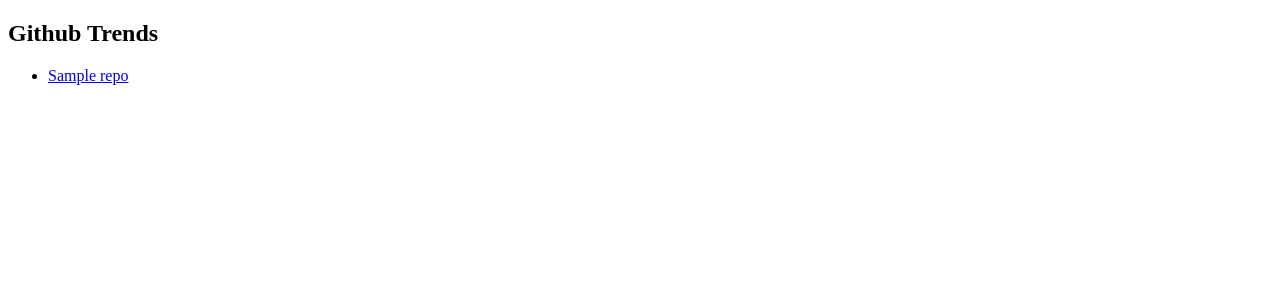
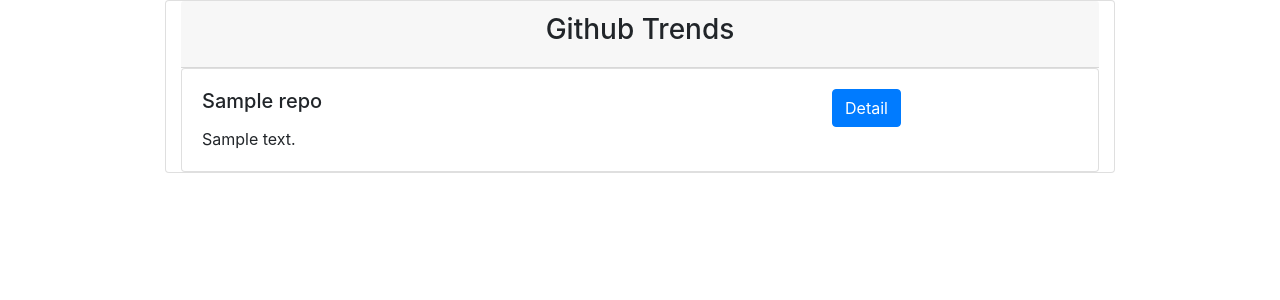
Before and after one commit to yunishimura0716/GithubTrends, a Django app: template gitrends/templates/gitrends/home.html in a window 1280 px wide. Shown: the top 300 px of the page. Run offline with Django 3.2, Linux system fonts and the light colour scheme; the template is opened without the code that fills it: most values are stand-ins (such as "Sample title", 1, 10 or a date in 2020); some libraries are stand-ins or nearby versions.

Commit message:
modified the ui for home page

```diff
--- a/gitrends/templates/gitrends/home.html
+++ b/gitrends/templates/gitrends/home.html
@@ -2,14 +2,42 @@
 <html lang="en">
 <head>
     <meta charset="UTF-8">
+    <meta http-equiv="X-UA-Compatible" content="IE=edge">
+    <meta name="viewport" content="width=device-width, initial-scale=1, shrink-to-fit=no">
+    <title>Bootstrap Sample</title>
+    <!-- raeding css of boostrap -->
+    <link rel="stylesheet" href="https://stackpath.bootstrapcdn.com/bootstrap/4.4.1/css/bootstrap.min.css" integrity="sha384-Vkoo8x4CGsO3+Hhxv8T/Q5PaXtkKtu6ug5TOeNV6gBiFeWPGFN9MuhOf23Q9Ifjh" crossorigin="anonymous">
     <title>Github Trends</title>
 </head>
 <body>
-    <h2>Github Trends</h2>
-    <ul>
-        {% for repo in repos %}
-            <li><a href="/gitrends/{{ repo.id }}">{{ repo.repo_name }}</a></li>
-        {% endfor %}
-    </ul>
+    <div class="container">
+        <div class="row">
+            <div class="card mx-auto col-md-10 col-md-offset-1">
+                <div class="card-header text-center">
+                    <h3><span>Github Trends</span></h3>
+                </div>
+                {% for repo in repos %}
+                    <div class="card">
+                        <div class="card-body row">
+                            <div class="col-6"><h5 class="card-title">{{ repo.repo_name }}</h5></div>
+                            <div class="col-6 text-center"><a class="btn btn-primary" href="/gitrends/{{ repo.id }}">Detail</a></div>
+                            <div class="col-8">
+                                <p class="card-text">
+                                    {% if repo.repo_description%}
+                                        {{ repo.repo_description }}
+                                    {% else %}
+                                        No Description
+                                    {% endif %}
+                                </p>
+                            </div>
+                        </div>
+                    </div>
+                {% endfor %}
+            </div>
+        </div>
+    </div>
+    <script src="https://code.jquery.com/jquery-3.4.1.slim.min.js" integrity="sha384-J6qa4849blE2+poT4WnyKhv5vZF5SrPo0iEjwBvKU7imGFAV0wwj1yYfoRSJoZ+n" crossorigin="anonymous"></script>
+    <script src="https://cdn.jsdelivr.net/npm/popper.js@1.16.0/dist/umd/popper.min.js" integrity="sha384-Q6E9RHvbIyZFJoft+2mJbHaEWldlvI9IOYy5n3zV9zzTtmI3UksdQRVvoxMfooAo" crossorigin="anonymous"></script>
+    <script src="https://stackpath.bootstrapcdn.com/bootstrap/4.4.1/js/bootstrap.min.js" integrity="sha384-wfSDF2E50Y2D1uUdj0O3uMBJnjuUD4Ih7YwaYd1iqfktj0Uod8GCExl3Og8ifwB6" crossorigin="anonymous"></script>
 </body>
 </html>
```
